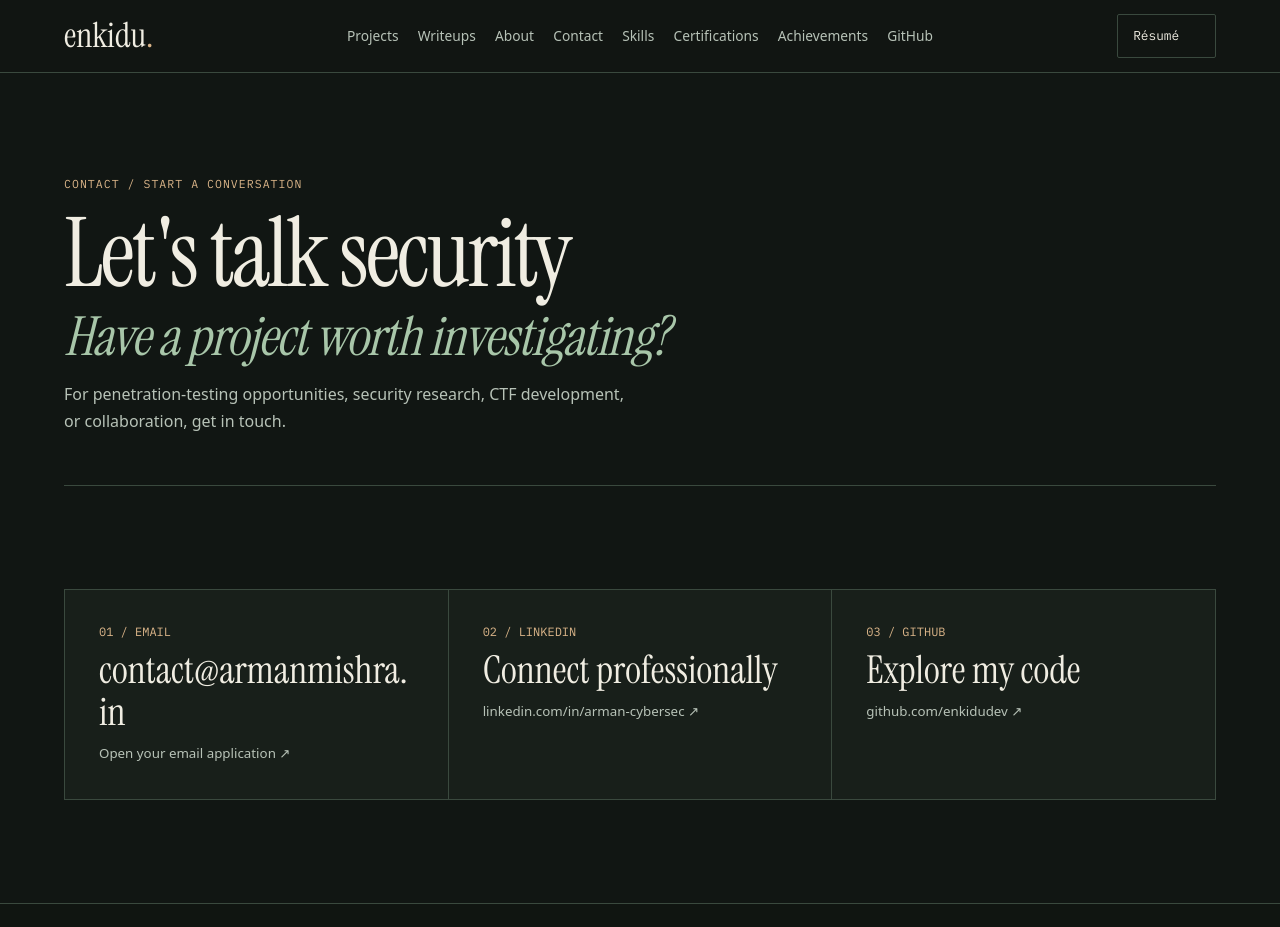
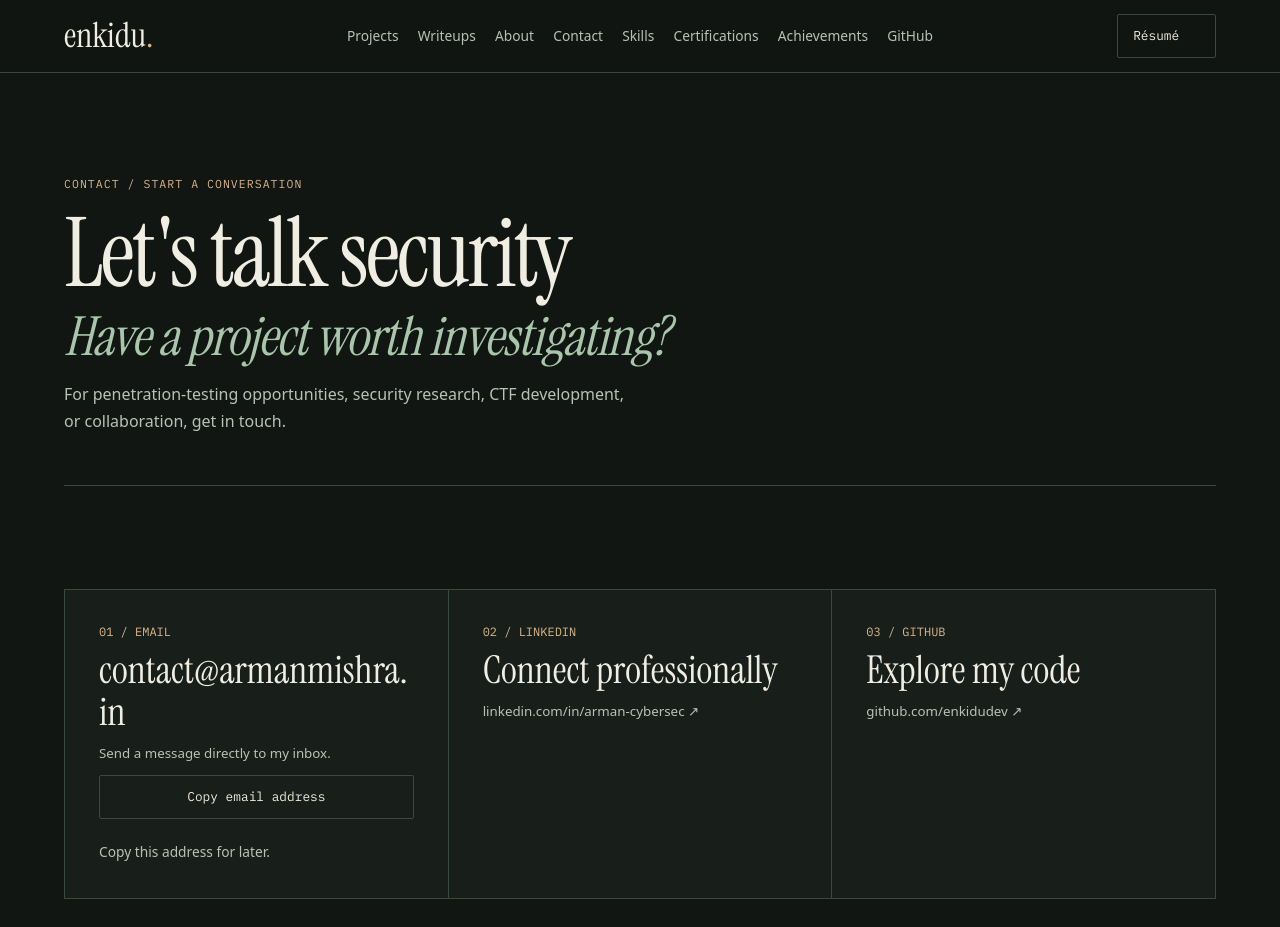
Before and after one commit to enkidudev/enkidudev.github.io, an Astro site: page /contact in a window 1280 px wide. Shown: the top 927 px of the page. Built offline with nearby package versions, Linux system fonts and the light colour scheme; Astro itself is replaced by a stand-in of ours; some icons are missing.

Commit message:
Update contact page and add copy-email control

```diff
--- a/src/pages/contact.astro
+++ b/src/pages/contact.astro
@@ -10,9 +10,13 @@ import { profile } from "../data/profile";
   </section>
   <section class="container section">
     <div class="contact-grid">
-      <a class="contact-card contact-card-primary" href={`mailto:${profile.email}?subject=Hello%20Arman`}>
-        <span>01 / EMAIL</span><strong>{profile.email}</strong><small>Open your email application ↗</small>
-      </a>
+      <div class="contact-card contact-card-primary">
+        <span>01 / EMAIL</span>
+        <strong><a href={`mailto:${profile.email}?subject=Hello%20Arman`}>{profile.email}</a></strong>
+        <small>Send a message directly to my inbox.</small>
+        <button class="button button-secondary" type="button" data-copy-email={profile.email}>Copy email address</button>
+        <small class="small-note" data-copy-status aria-live="polite">Copy this address for later.</small>
+      </div>
       <a class="contact-card" href={profile.linkedin} target="_blank" rel="noopener noreferrer">
         <span>02 / LINKEDIN</span><strong>Connect professionally</strong><small>linkedin.com/in/arman-cybersec ↗</small>
       </a>
```
